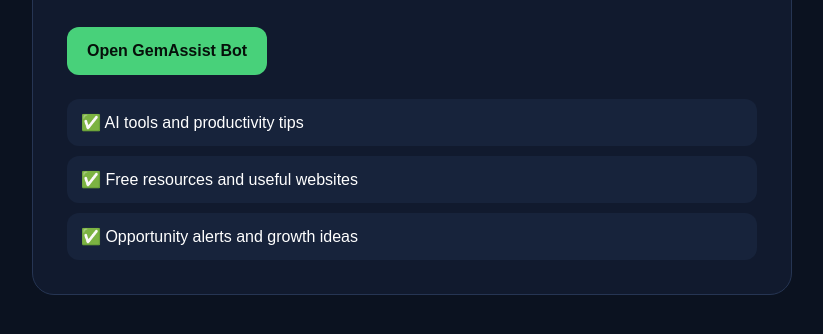
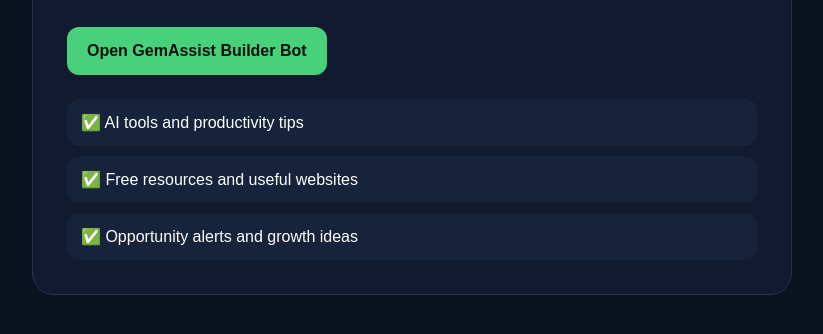
Before and after one commit to support371/Mygemassistcontentbot, a website: page public/index.html in a window 1280 px wide. Shown: the part 270-604 px from the top of the page, without its empty margins (228-1051 px from the left). Drawn offline with Linux system fonts and the light colour scheme.

Commit message:
Update landing page to use Gemassistbuilder_Bot

```diff
--- a/public/index.html
+++ b/public/index.html
@@ -23,7 +23,7 @@
       <small>GemAssist Growth Funnel</small>
       <h1>Free Tools, AI Resources & Opportunities</h1>
       <p>Join the Telegram channel and unlock the free guide: <b>50 Free Tools & Opportunities Every Creator Should Know</b>.</p>
-      <a class="btn" href="https://t.me/Gemassist_bot">Open GemAssist Bot</a>
+      <a class="btn" href="https://t.me/Gemassistbuilder_Bot">Open GemAssist Builder Bot</a>
       <div class="list">
         <div class="item">✅ AI tools and productivity tips</div>
         <div class="item">✅ Free resources and useful websites</div>
```
